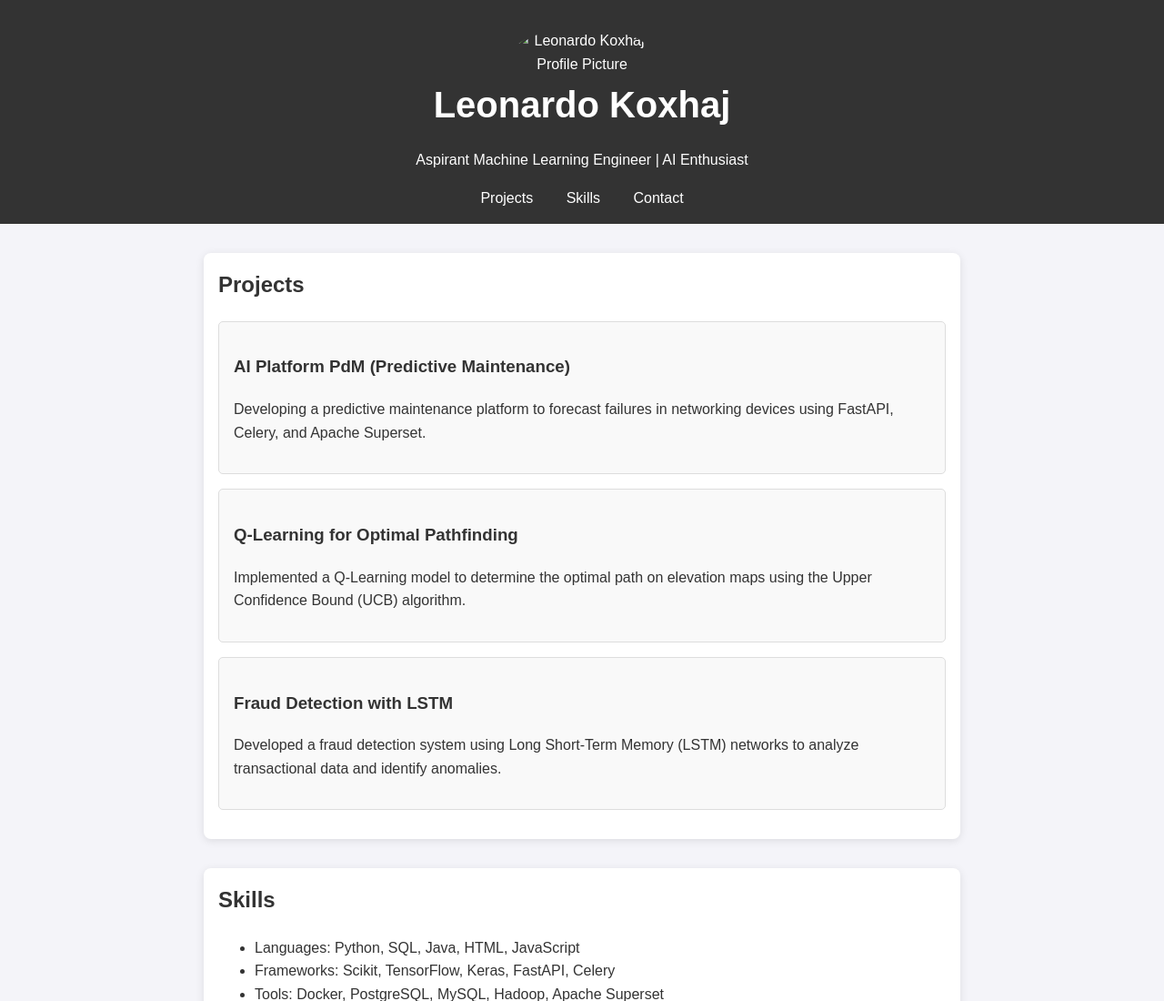
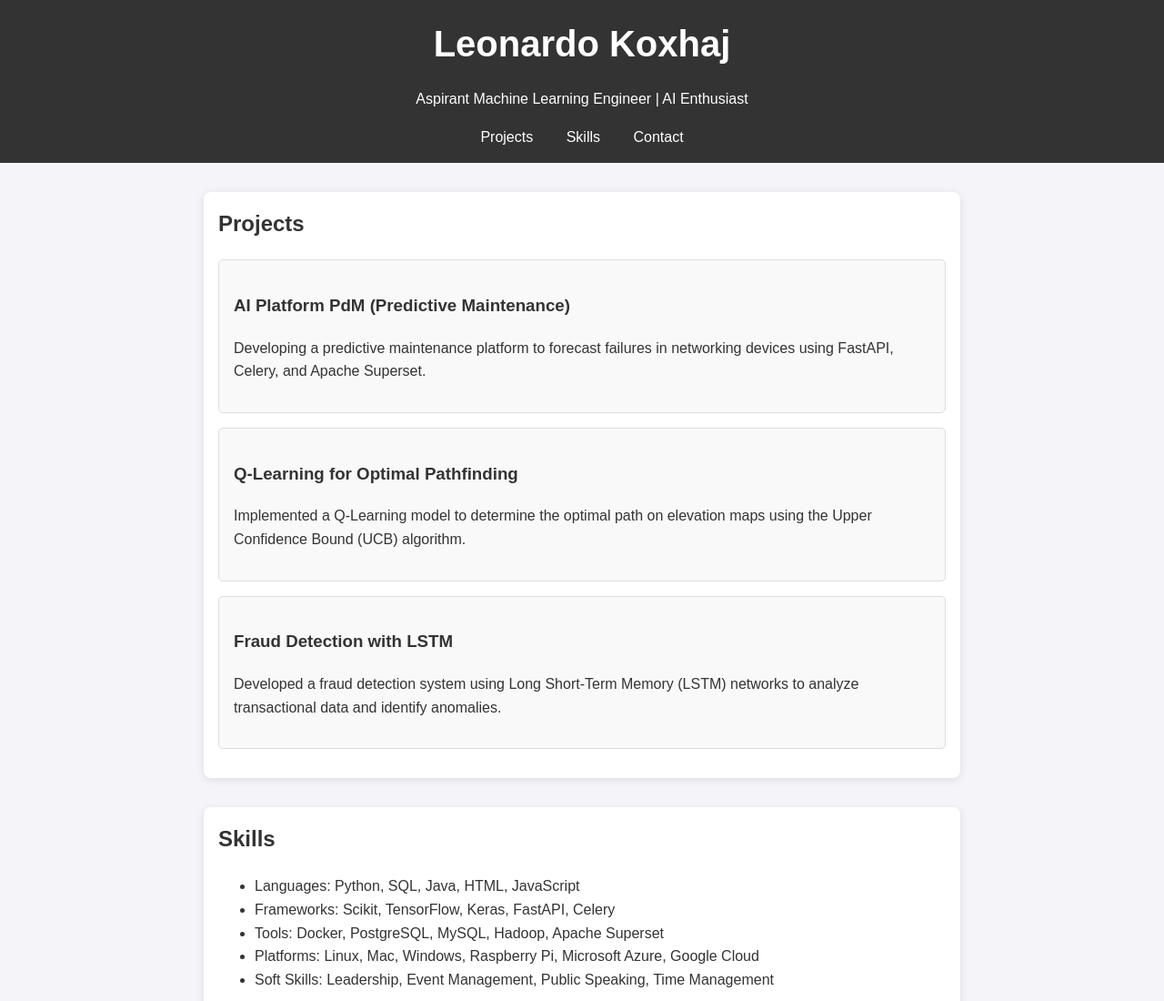
Before and after one commit to LeonardoKoxa/portfolio, a plain HTML site: page index.html in a window 1280 px wide. Shown: the top 1100 px of the page at 91% size. Drawn offline with Linux system fonts and the light colour scheme.

Commit message:
Update index.html

```diff
--- a/index.html
+++ b/index.html
@@ -73,8 +73,6 @@
 </head>
 <body>
     <header>
-        <!-- Add your image here -->
-        <img src="profile.jpg" alt="Leonardo Koxhaj Profile Picture">
         <h1>Leonardo Koxhaj</h1>
         <p>Aspirant Machine Learning Engineer | AI Enthusiast</p>
         <nav>
```
